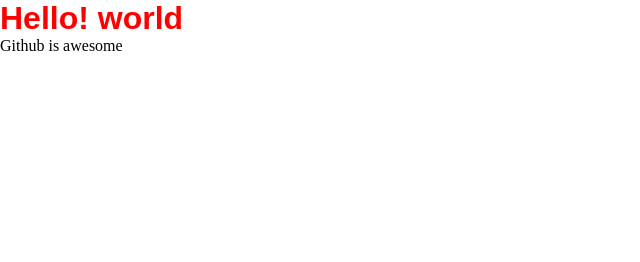
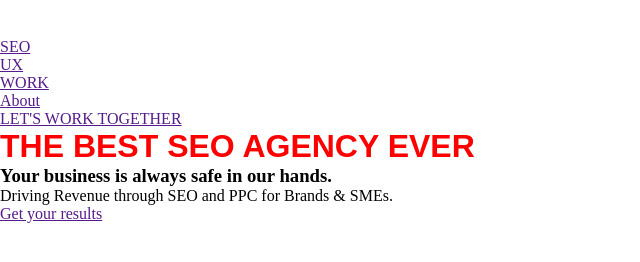
Before and after one commit to Alvo-mwesh/Seo-page, a plain HTML site: page index.html in a window 1280 px wide. Shown: the whole page, without its empty margins (0-640 px from the left). Drawn offline with Linux system fonts and the light colour scheme.

Commit message:
added hero text and cta sections

```diff
--- a/index.html
+++ b/index.html
@@ -10,8 +10,25 @@
 </head>
 <body>
 
-   <h1>Hello! world</h1>
-   <p> Github is awesome</p>
+   <nav class="navbar">
+      <div><img src="img/Bitmap.png"></div>
+      <ul>
+         <li><a href="">SEO</a></li>
+         <li><a href="">UX</a></li>
+         <li><a href="">WORK</a></li>
+         <li><a href="">About</a></li>
+         <li><a href="">LET'S WORK TOGETHER</a></li>
+      </ul>
+   </nav>
 
+   <div class="hero">
+      <h1>THE BEST SEO AGENCY EVER</h1>
+      <h3>Your business is always safe in our hands.</h3>
+   </div>
+
+   <div class="cta-one">
+      <div class="cta-text">Driving Revenue through SEO and PPC for Brands & SMEs.</div>
+      <div><a href="" class="cta-btn">Get your results</a></div>
+   </div>
 </body>
 </html>
```
